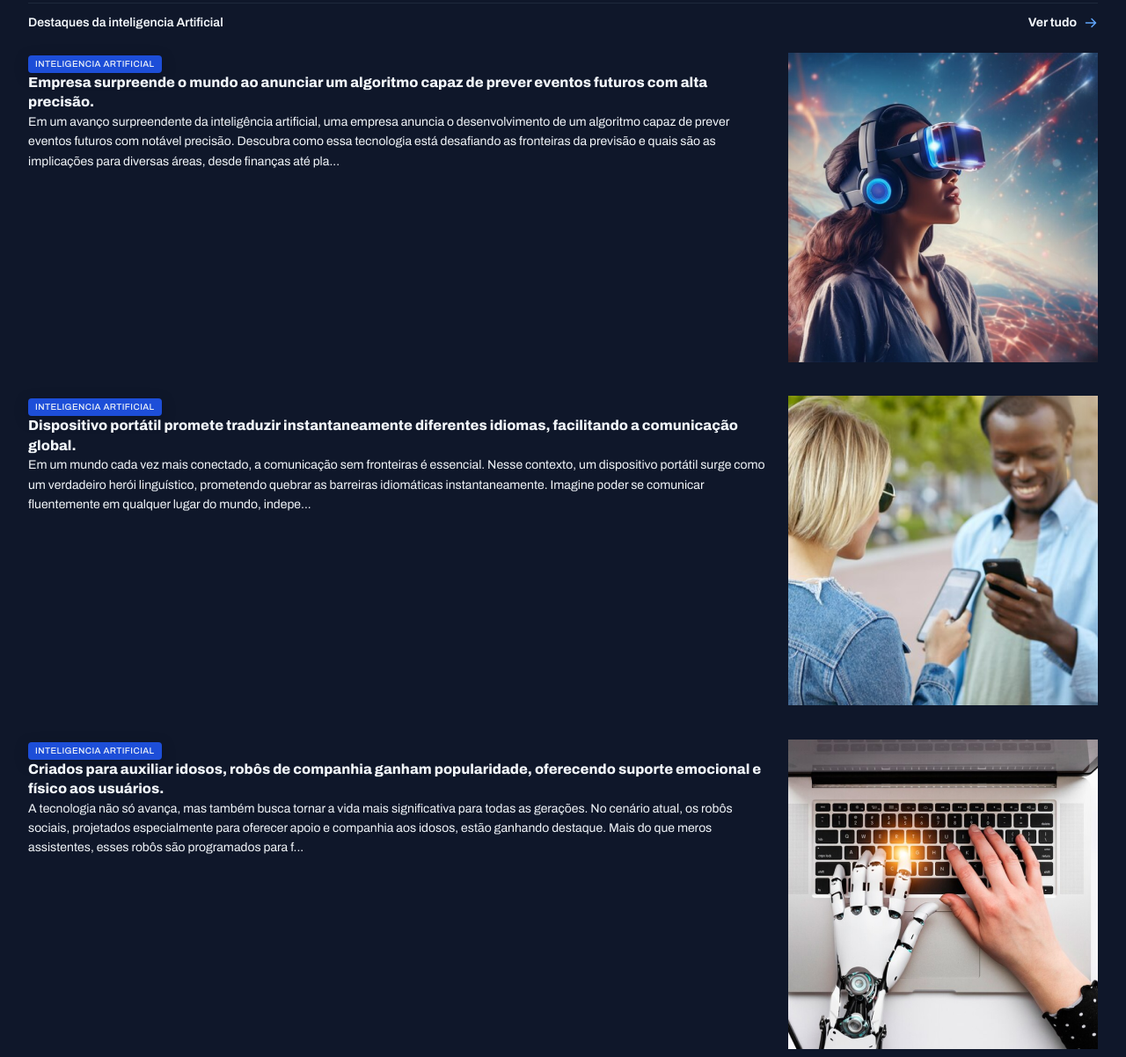
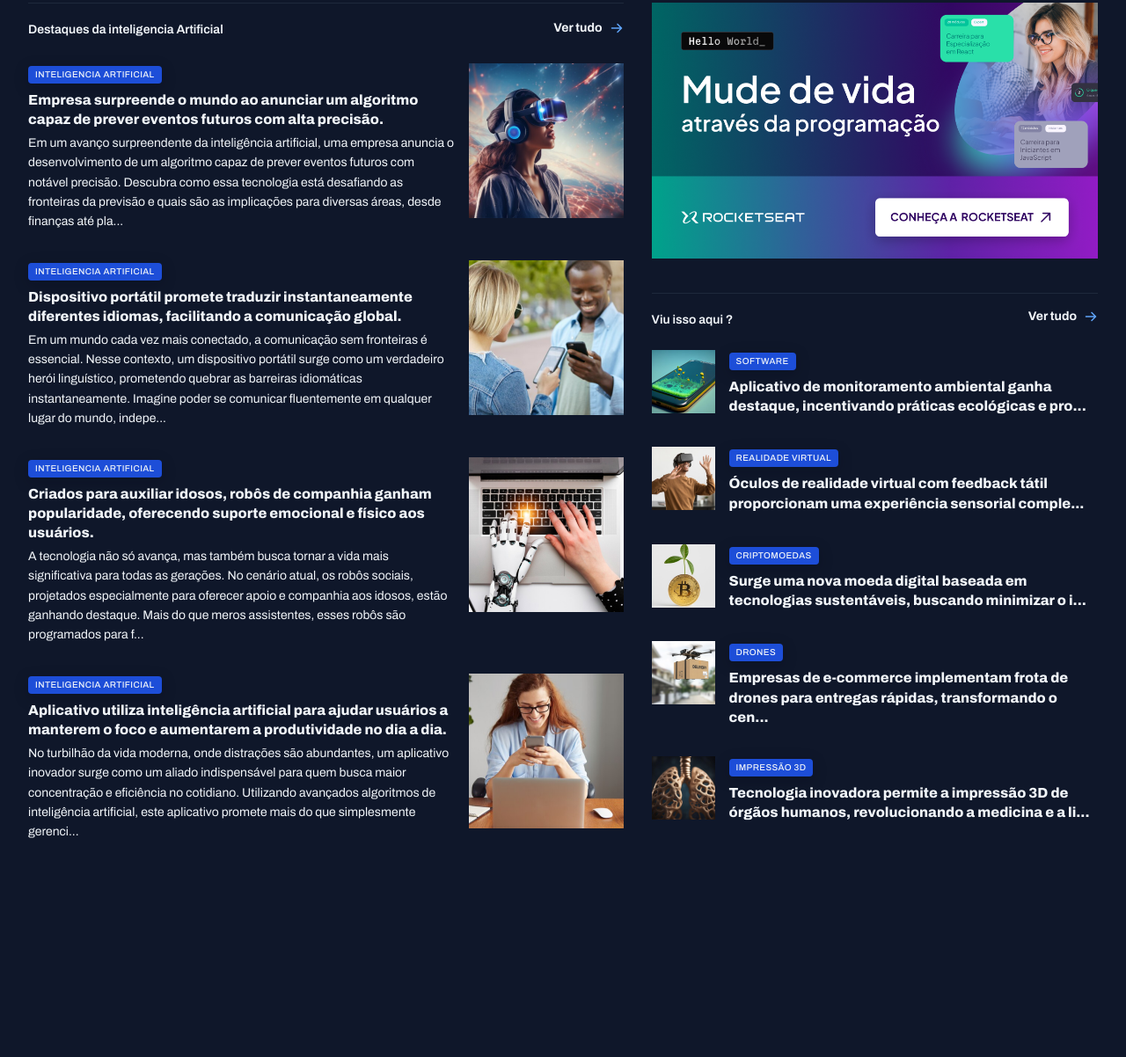
Before and after one commit to Schaimann/Projeto-Portal-de-Noticias, a plain HTML site: page index.html in a window 1280 px wide. Shown: the part 1059-2261 px from the top of the page at 88% size. After the commit the page ends 2057 px from the top, so only its background shows below. Drawn offline with Linux system fonts and the light colour scheme.

Commit message:
estilizando os ultimos cards

```diff
--- a/index.html
+++ b/index.html
@@ -213,7 +213,7 @@
         </section>
 
 
-        <div>
+        <aside>
             <div id="ads">
                 <img src="assets/imagens/Ads.png" alt="">
             </div>
@@ -268,9 +268,9 @@
                         </div>
                     </article>
 
-                    <article class="grid grid-flow-col gap-17">
+                    <article class="grid grid-flow-col gap-16">
                         <div>
-                            <img src="assets/imagens/Image 14.png" alt="">
+                            <img src="assets/imagens/Image 17.png" alt="">
                         </div>
 
                         <div>
@@ -295,7 +295,7 @@
                     </article>
                 </div>
             </section>
-        </div>
+        </aside>
     </main>
 </body>
 
--- a/styles/global.css
+++ b/styles/global.css
@@ -3,13 +3,14 @@
     padding: 0;
     box-sizing: border-box;
 }
-:root{
+
+:root {
     --brand-color-light: #60A5FA;
     --brand-color-dark: #1D4ED8;
     --bg-color: #0F172A;
     --stroke-color: #1E293B;
     --text-color-primary: #F1F5F9;
-    --text-color-secondary:#CBD5E1;
+    --text-color-secondary: #CBD5E1;
 
     --font-family: "Archivo", system-ui;
     --h1: 800 24px/135% var(--font-family);
@@ -19,35 +20,53 @@
     --text: 400 16px/140% var(--font-family);
     --text-sm: 400 14px/160% var(--font-family);
 }
-body{
+
+body {
     font: var(--text);
     color: var(--text-color-primary);
     background-color: var(--bg-color);
 }
-a{
+
+a {
     text-decoration: none;
     color: inherit;
 }
-a:hover{
+
+a:hover {
     color: var(--brand-color-light);
     text-decoration: underline;
 }
-h1,h2,h3{
+
+h1,
+h2,
+h3 {
     font: inherit;
 }
-img{
+
+img {
     max-width: 100%;
 }
-.container{
+
+.container {
     max-width: 1280px;
     padding-inline: 32px;
     margin-inline: auto;
 }
-main{
-    margin-top: 40px;
-    gap: 80px;
+
+main {
+    margin-block: 40px;
+    row-gap: 80px;
+    column-gap: 32px;
+
+    grid-template-columns: 2fr 1.5fr;
+
+    grid-template-areas:
+        "featured featured"
+        "weekly weekly"
+        "ai aside";
 }
-.content-tag{
+
+.content-tag {
     display: inline-block;
     background-color: var(--brand-color-dark);
     padding: 4px 8px;
--- a/styles/sections.css
+++ b/styles/sections.css
@@ -7,7 +7,6 @@ section header{
         justify-self: end;
         align-items: center;
         gap: 8px;
-
         span{
             background-image: url(../assets/icones/ArrowRight.svg);
             width: 16px;
@@ -20,6 +19,7 @@ section header{
     }
 }
 #featured{
+    grid-area: featured;
     img{
         height: 100%;
         object-fit: cover;
@@ -58,6 +58,8 @@ section header{
     }
 }
 #weekly{
+    grid-area: weekly;
+
     &>div{
         grid-template-columns: repeat(4, 292px);
     }
@@ -79,3 +81,34 @@ section header{
         }
     }
 }
+
+#ai{
+    grid-area: ai;
+
+    img{
+        width: 176px;
+        aspect-ratio: 1/1;
+        object-fit: cover;
+    }
+
+    h3{
+        margin-block: 8px 4px;
+
+    }
+}
+aside{
+    grid-area: aside;
+}
+#more{
+    margin-top: 32px;
+
+    h3{
+        margin-top: 8px;
+    }
+
+    img{
+        width: 72px;
+        aspect-ratio: 1/1;
+        object-fit: cover;
+    }
+}
```
